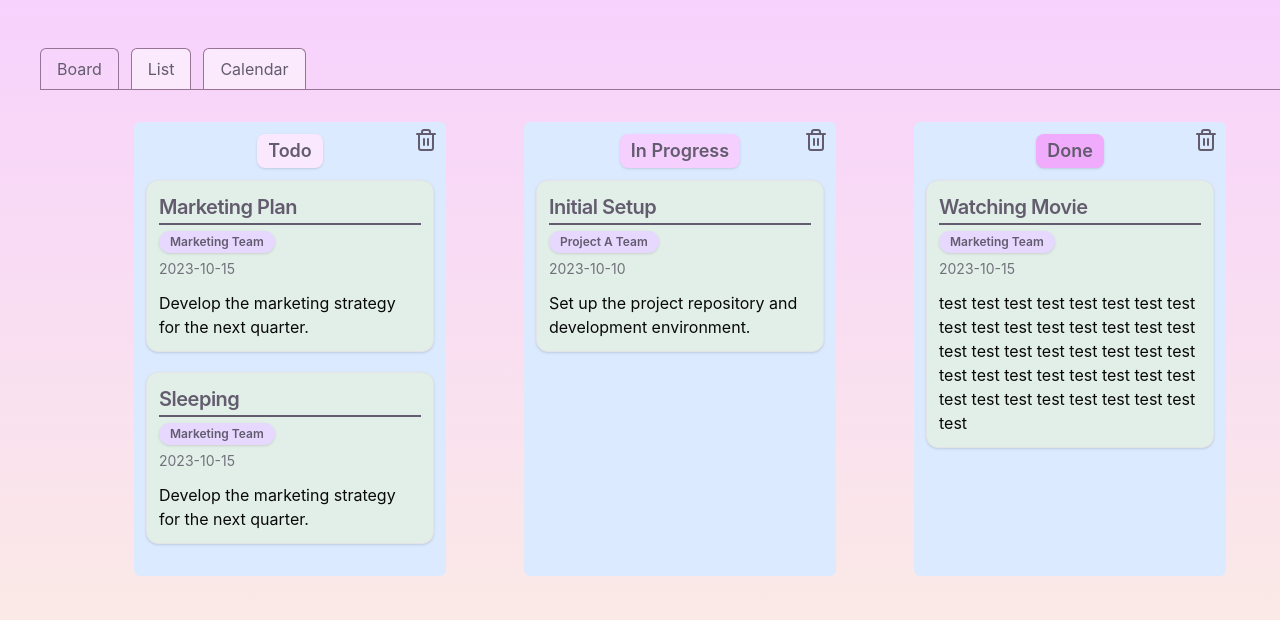
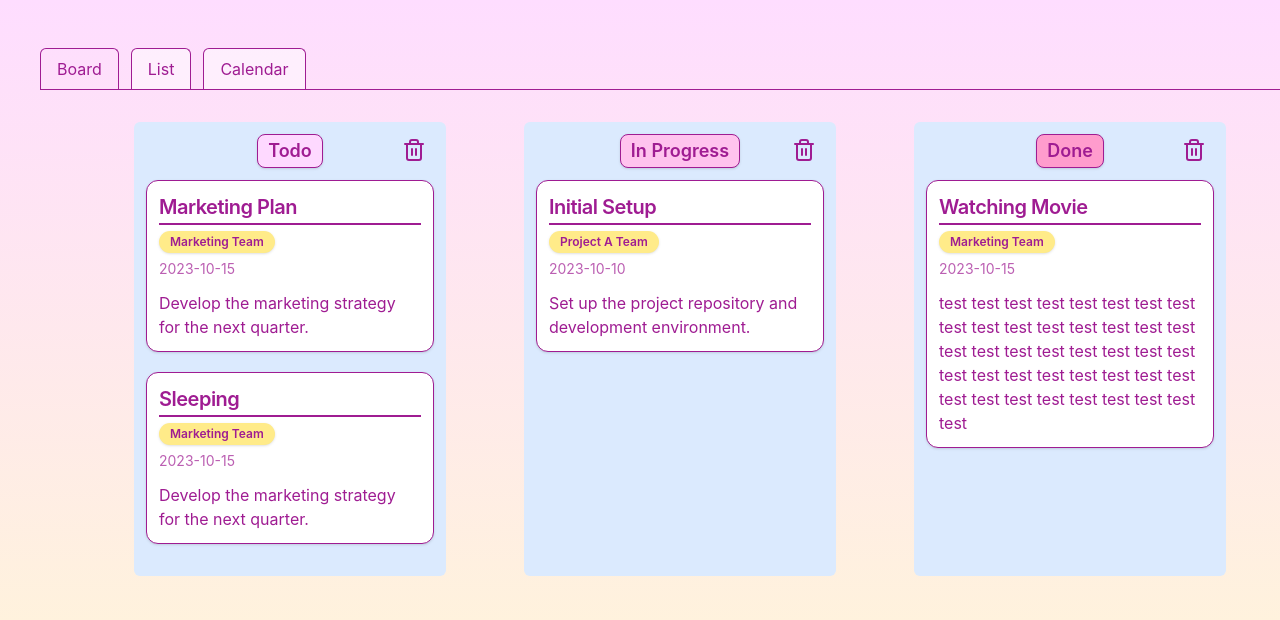
Before and after one commit to KaiKoide/task-space, a React (Vite) app in the folder client/: page / in a window 1280 px wide. Shown: the top 620 px of the page. Built offline with nearby package versions, Linux system fonts and the light colour scheme.

Commit message:
style: set up custom colors

```diff
--- a/client/src/components/ui/badge.tsx
+++ b/client/src/components/ui/badge.tsx
@@ -4,11 +4,11 @@ import { cva, type VariantProps } from "class-variance-authority";
 import { cn } from "@/lib/utils";
 
 const badgeVariants = cva(
-	"inline-flex items-center rounded-2xl border px-2.5 py-0.5 text-xs font-semibold transition-colors focus:outline-none focus:ring-2 focus:ring-ring focus:ring-offset-2 bg-custom-badge",
+	"inline-flex items-center rounded-2xl border px-2.5 py-0.5 text-xs font-semibold transition-colors focus:outline-none bg-custom-badge",
 	{
 		variants: {
 			variant: {
-				default: "border-transparent text-custom-text shadow capitalize",
+				default: "border-transparent text-custom-default shadow capitalize",
 				secondary: "border-transparent bg-secondary text-secondary-foreground",
 				destructive:
 					"border-transparent bg-destructive text-destructive-foreground shadow",
--- a/client/src/components/ui/card.tsx
+++ b/client/src/components/ui/card.tsx
@@ -9,7 +9,7 @@ const Card = React.forwardRef<
 	<div
 		ref={ref}
 		className={cn(
-			"rounded-xl border bg-card text-card-foreground shadow bg-custom-card w-72",
+			"rounded-xl border border-custom-default bg-card shadow w-72",
 			className,
 		)}
 		{...props}
@@ -51,11 +51,7 @@ const CardDescription = React.forwardRef<
 	HTMLParagraphElement,
 	React.HTMLAttributes<HTMLParagraphElement>
 >(({ className, ...props }, ref) => (
-	<p
-		ref={ref}
-		className={cn("text-sm text-muted-foreground", className)}
-		{...props}
-	/>
+	<p ref={ref} className={cn("text-sm opacity-70", className)} {...props} />
 ));
 CardDescription.displayName = "CardDescription";
 
--- a/client/src/components/ui/column.tsx
+++ b/client/src/components/ui/column.tsx
@@ -47,10 +47,10 @@ function Column({ statusData, groupedTasks, groups, isDragging }: ColumnProps) {
 		>
 			<Badge
 				className={cn(
-					"capitalize mb-3 text-lg rounded-lg",
-					statusData.status === "todo" && "bg-fuchsia-100",
-					statusData.status === "in_progress" && "bg-fuchsia-200",
-					statusData.status === "done" && "bg-fuchsia-300",
+					"capitalize mb-3 text-lg rounded-lg border border-custom-default",
+					statusData.status === "todo" && "bg-custom-badge-label-100",
+					statusData.status === "in_progress" && "bg-custom-badge-label-200",
+					statusData.status === "done" && "bg-custom-badge-label-300",
 				)}
 				{...attributes}
 				{...listeners}
@@ -58,7 +58,7 @@ function Column({ statusData, groupedTasks, groups, isDragging }: ColumnProps) {
 				{statusData.status.replace("_", " ")}
 			</Badge>
 			<Trash2
-				className="absolute top-1.5 right-2 cursor-pointer"
+				className="absolute m-3 top-1 right-2 cursor-pointer"
 				onClick={handleDelete}
 			/>
 
--- a/client/src/components/ui/sortableCard.tsx
+++ b/client/src/components/ui/sortableCard.tsx
@@ -52,7 +52,7 @@ function SortableCard({ task, groupName }: SortableCardProps) {
 			style={style}
 		>
 			<CardHeader>
-				<CardTitle className="text-custom-text">{task.title}</CardTitle>
+				<CardTitle className="text-custom-default">{task.title}</CardTitle>
 				<Badge>{groupName}</Badge>
 				<CardDescription>{task.due_date}</CardDescription>
 			</CardHeader>
--- a/client/src/components/ui/tabs.tsx
+++ b/client/src/components/ui/tabs.tsx
@@ -6,21 +6,21 @@ import Board from "@/components/Board";
 function TabsComponent() {
 	return (
 		<Tabs className="absolute top-12 left-0 w-full mx-10">
-			<TabList className="flex border-b border-custom-border  gap-3">
+			<TabList className="flex border-b border-custom-default gap-3">
 				<Tab
-					className="px-4 py-2 cursor-pointer bg-white/50 focus:outline-none hover:opacity-70 border-t border-x border-custom-border rounded-t-md"
+					className="px-4 py-2 cursor-pointer bg-white/50 focus:outline-none hover:opacity-70 border-t border-x border-custom-default rounded-t-md"
 					selectedClassName="!bg-transparent"
 				>
 					Board
 				</Tab>
 				<Tab
-					className="px-4 py-2 cursor-pointer bg-white/50 focus:outline-none hover:opacity-70 border-t border-x border-custom-border rounded-t-md"
+					className="px-4 py-2 cursor-pointer bg-white/50 focus:outline-none hover:opacity-70 border-t border-x border-custom-default rounded-t-md"
 					selectedClassName="!bg-transparent"
 				>
 					List
 				</Tab>
 				<Tab
-					className="px-4 py-2 cursor-pointer bg-white/50 focus:outline-none hover:opacity-70 border-t border-x border-custom-border rounded-t-md"
+					className="px-4 py-2 cursor-pointer bg-white/50 focus:outline-none hover:opacity-70 border-t border-x border-custom-default rounded-t-md"
 					selectedClassName="!bg-transparent"
 				>
 					Calendar
--- a/client/src/index.css
+++ b/client/src/index.css
@@ -132,6 +132,6 @@ button:focus-visible {
 		@apply border-border;
 	}
 	body {
-		@apply bg-gradient-to-b from-custom-start to-custom-end text-foreground text-custom-text;
+		@apply bg-gradient-to-b from-custom-start to-custom-end text-foreground text-custom-default;
 	}
 }
--- a/client/tailwind.config.js
+++ b/client/tailwind.config.js
@@ -10,12 +10,16 @@ export default {
         sm: "calc(var(--radius) - 4px)",
       },
       colors: {
-        "custom-text": "#635C6E",
-        "custom-start": "#F7D2FD",
-        "custom-end": "#FCF0E0",
-        "custom-border": "#977496",
+        "custom-default": "#9F1C92",
+        "custom-start": "#FEDDFF",
+        "custom-end": "#FFF8D3",
         "custom-card": "#E2EFE8",
-        "custom-badge": "#E6D8FF",
+        "custom-badge": "#FFEB89",
+        "custom-badge-label": {
+          100: "#FED9FF",
+          200: "#FFC3EE",
+          300: "#FF9CCD",
+        },
         background: "hsl(var(--background))",
         foreground: "hsl(var(--foreground))",
         card: {
```
